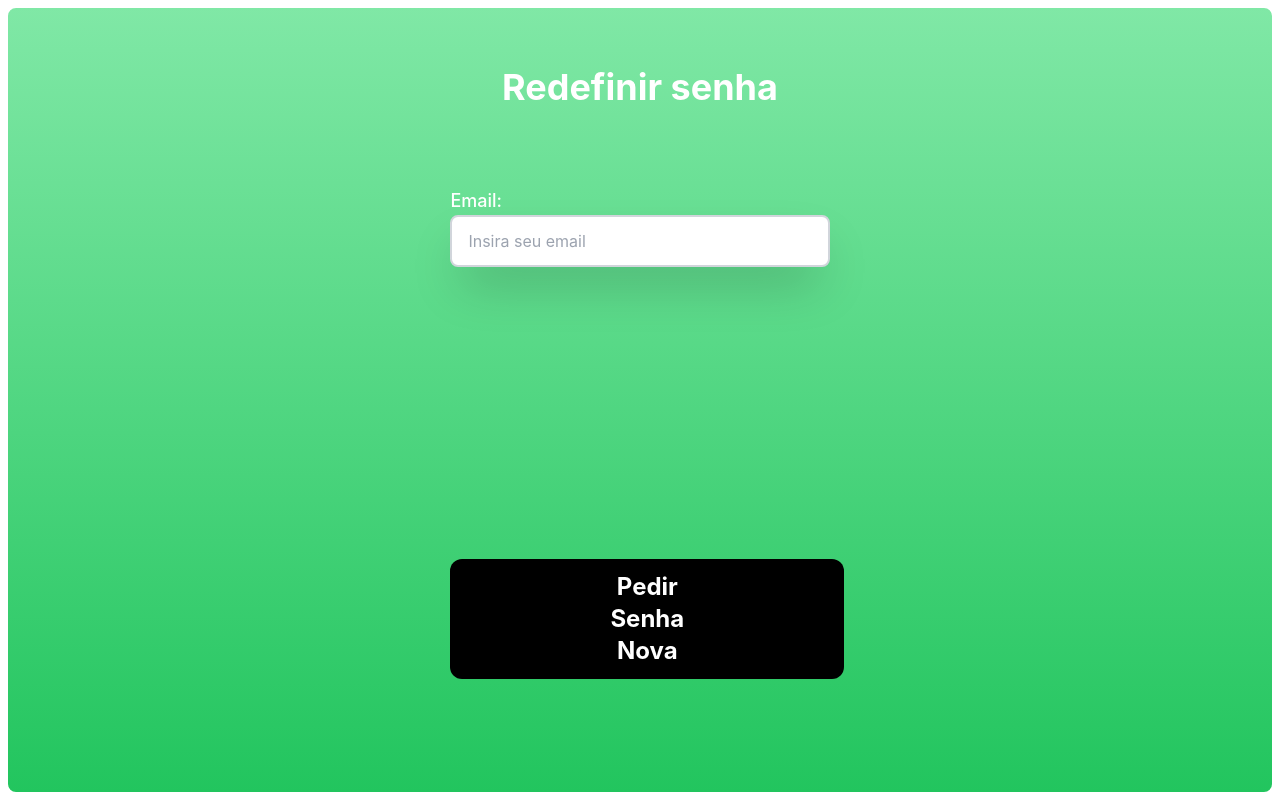
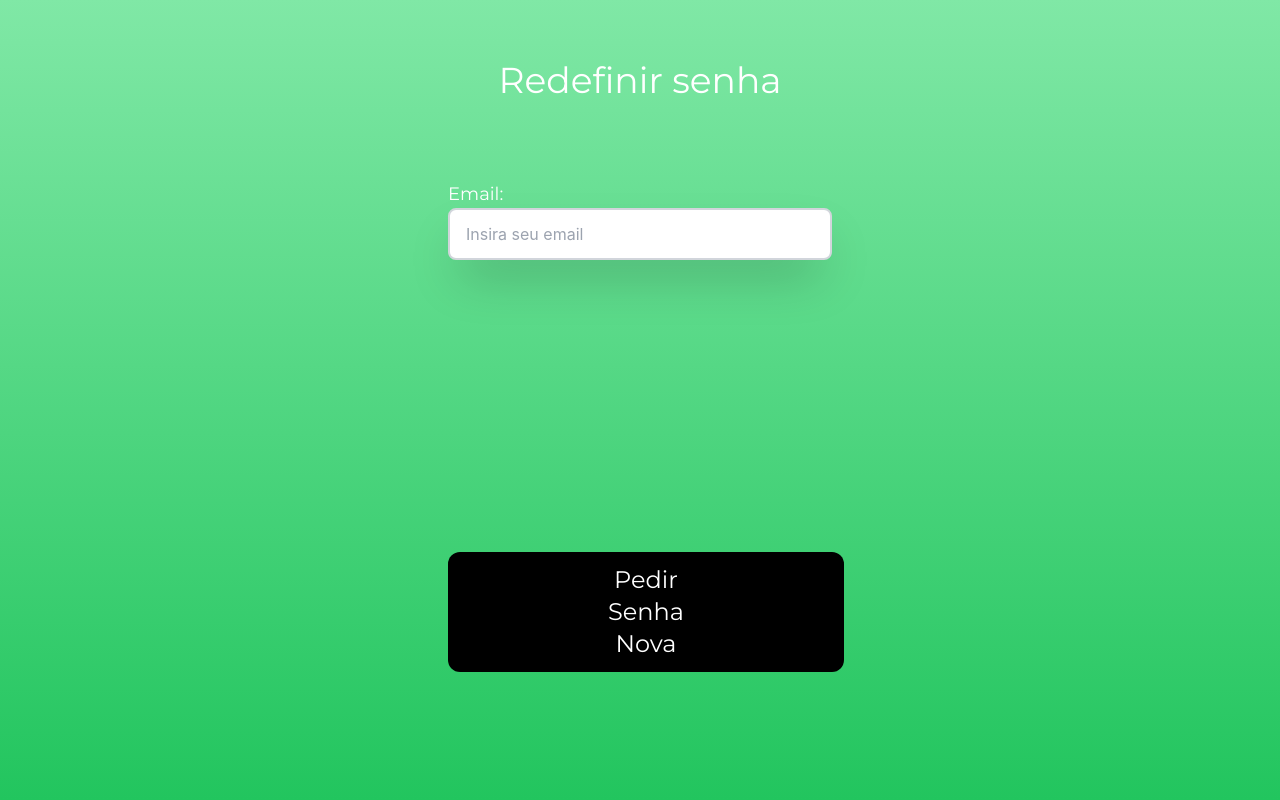
Before and after one commit to igormooura/AppFinanceiro, a React (Create React App) app in the folder view/: page /esquecer in a window 1280 px wide. Built offline with nearby package versions, Linux system fonts and the light colour scheme.

Commit message:
style: ajeitei a página de esqueci a senha e alterei as fontes

```diff
--- a/view/src/components/Inputs/EmailInput/EmailInput.js
+++ b/view/src/components/Inputs/EmailInput/EmailInput.js
@@ -3,7 +3,7 @@ import React from "react";
 const EmailInput = ({ email, setEmail, placeholder }) => {
     return (
         <div>
-            <label className="block text-lg font-medium text-white">Email:</label>
+            <label className="block text-lg font-montserrat-negrito text-white">Email:</label>
             <input
                 type="email"
                 value={email}
--- a/view/src/components/Inputs/PasswordInput/Password.js
+++ b/view/src/components/Inputs/PasswordInput/Password.js
@@ -4,7 +4,7 @@ import { FaEye, FaEyeSlash } from "react-icons/fa";
 const PasswordField = ({ password, setPassword, showPassword, setShowPassword, placeholder }) => {
     return (
         <div>
-            <label className="block text-lg font-medium text-white">Senha:</label>
+            <label className="block text-lg font-montserrat-negrito text-white">Senha:</label>
             <div className="relative">
                 <input
                     type={showPassword ? "text" : "password"}
--- a/view/src/pages/Forgot/Forgot.js
+++ b/view/src/pages/Forgot/Forgot.js
@@ -24,9 +24,9 @@ const Forgot = () => {
   };
 
   return (
-    <div class="border-8 rounded-2xl border-white flex bg-gradient-to-t from-green-500 to-green-400/70 w-full mx-auto h-screen">
-      <div class="h-[85%] w-[30%]    mx-auto items-center my-auto   ">
-        <p class="text-white text-4xl font-bold mx-auto flex justify-center ">
+    <div class="flex bg-gradient-to-t from-green-500 to-green-400/70 w-full  h-screen">
+      <div class="h-[85%] w-[30%] mx-auto items-center my-auto   ">
+        <p class="text-white text-4xl font-montserrat-negrito mx-auto flex justify-center ">
           Redefinir senha
         </p>
         <form onSubmit={handleSubmit} class="space-y-9 ">
@@ -51,7 +51,7 @@ const Forgot = () => {
 
           {novaSenha && (
             <div className="success">
-              <p class="text-white font-bold text-xl">
+              <p class="text-white font-montserrat-negrito text-xl">
                 Sua nova senha é:&nbsp; &nbsp;
                 <strong class="text-2xl">{novaSenha}</strong>
               </p>
@@ -59,7 +59,7 @@ const Forgot = () => {
           )}
           <button
             type="submit"
-            class=" bg-black rounded-xl text-white font-bold text-2xl py-3 px-40 mx-auto flex justify-center "
+            class=" bg-black rounded-xl text-white font-montserrat-negrito text-2xl py-3 px-40 mx-auto flex justify-center "
           >
             Pedir Senha Nova
           </button>
```
